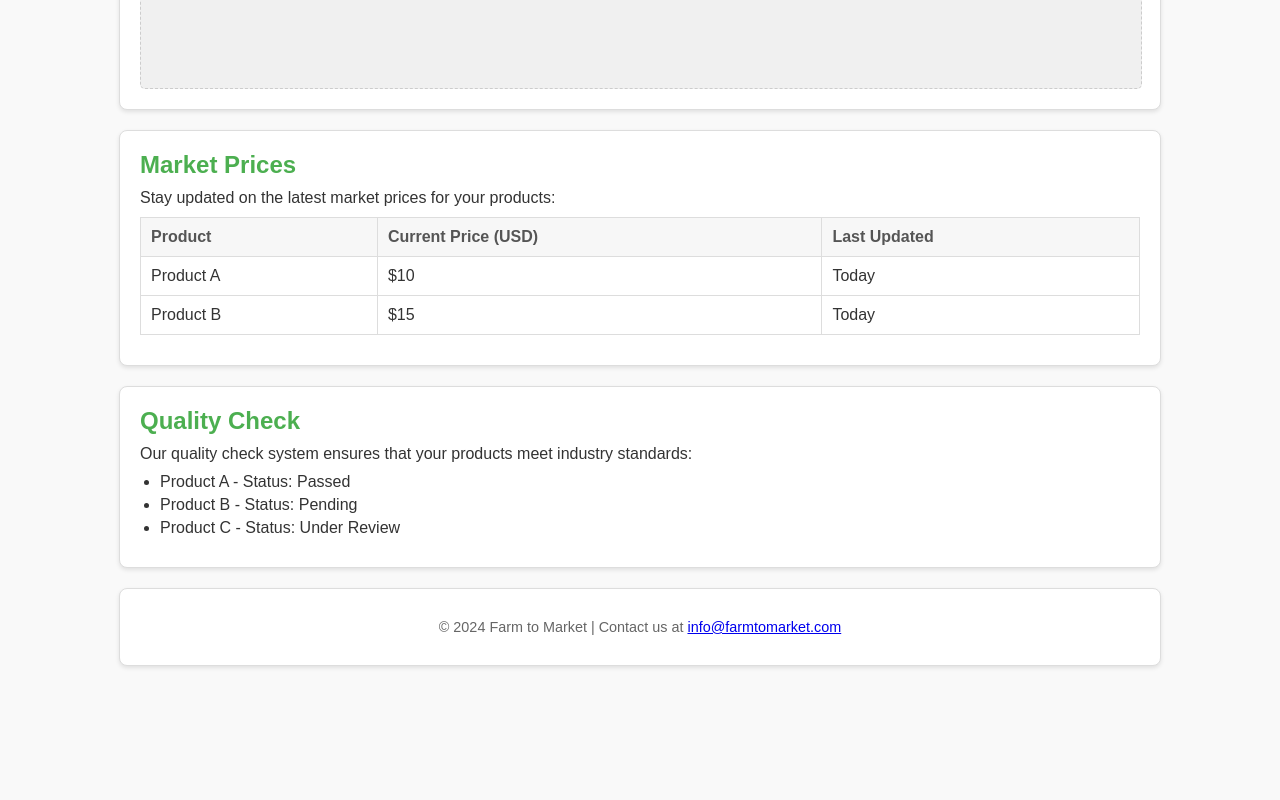
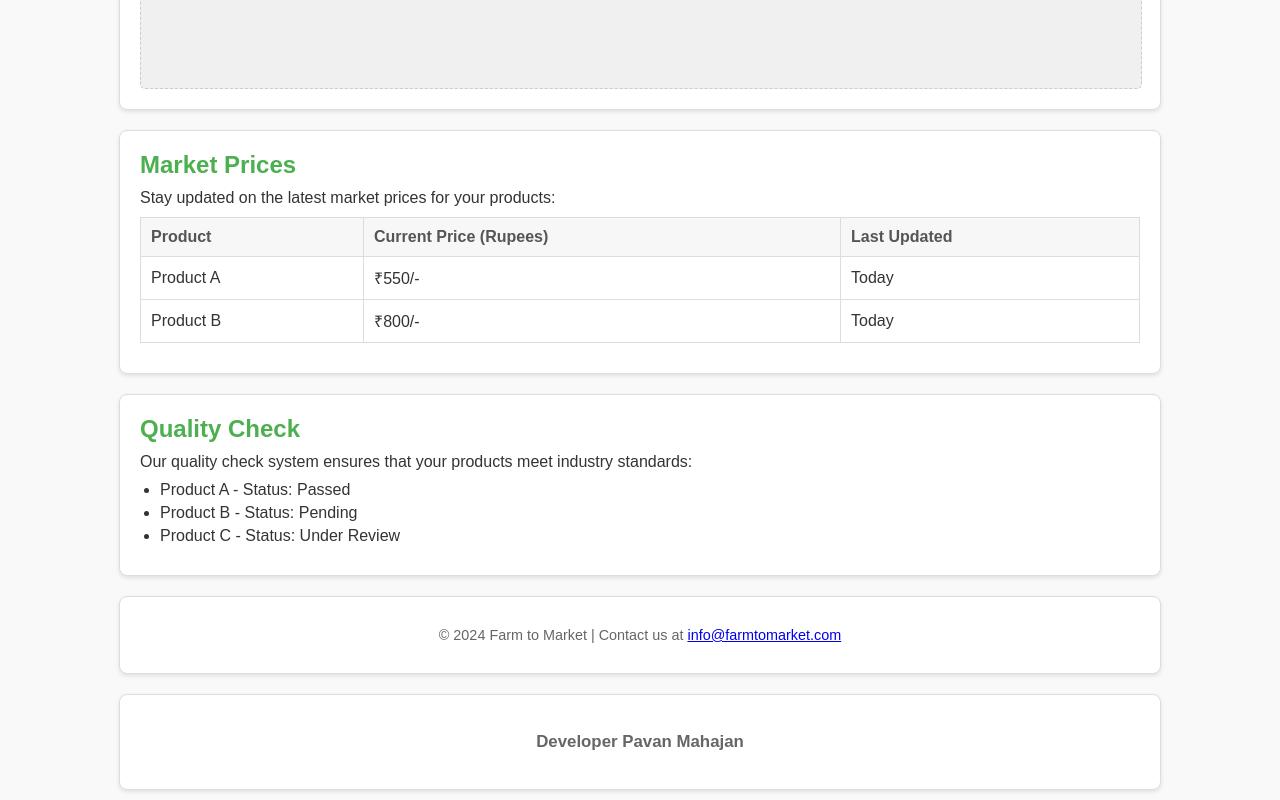
Before and after one commit to deore14567/Prototype-Store.github-workflows, a plain HTML site: page index.html in a window 1280 px wide. Shown: the part 1279-2079 px from the top of the page. Before the commit the page ends 1955 px from the top, so only its background shows below. Drawn offline with Linux system fonts and the light colour scheme.

Commit message:
index.html

```diff
--- a/index.html
+++ b/index.html
@@ -122,19 +122,19 @@
         <thead>
             <tr>
                 <th>Product</th>
-                <th>Current Price (USD)</th>
+                <th>Current Price (Rupees)</th>
                 <th>Last Updated</th>
             </tr>
         </thead>
         <tbody>
             <tr>
                 <td>Product A</td>
-                <td>$10</td>
+                <td>₹550/-</td>
                 <td>Today</td>
             </tr>
             <tr>
                 <td>Product B</td>
-                <td>$15</td>
+                <td>₹800/-</td>
                 <td>Today</td>
             </tr>
         </tbody>
@@ -177,6 +177,9 @@
         // Retrieve quality check status
     }
 </script>
+    <footer>
+        <h3>Developer Pavan Mahajan</h3>
+    </footer>
 
 </body>
 </html>
```
